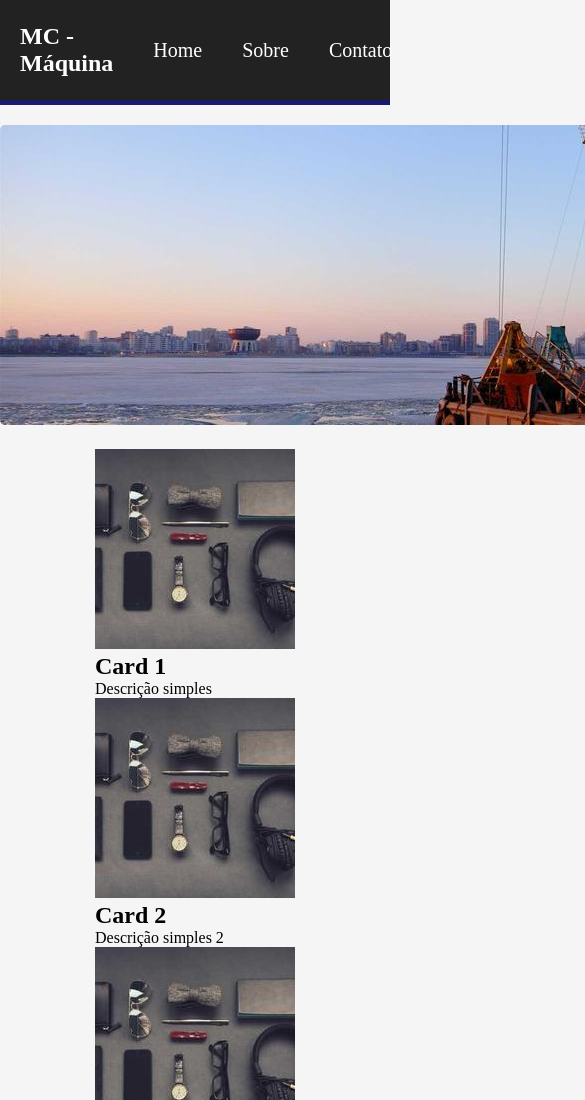
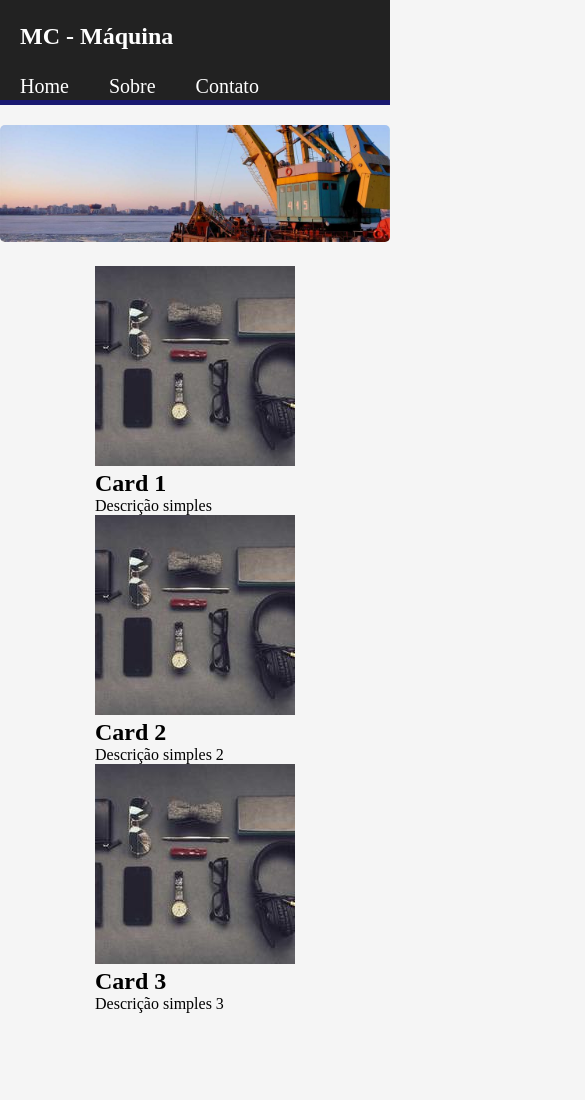
Before and after one commit to fabricio-sant/Curso-Fullstack, a plain HTML site: page mine-site/index.html in a window 390 px wide. Shown: the top 1100 px of the page, 585 px wide, since content can reach past the window. After the commit the page ends 1033 px from the top, so only its background shows below. Drawn offline with Linux system fonts and the light colour scheme.

Commit message:
deixei responsivo para mobile

```diff
--- a/mine-site/css/style.css
+++ b/mine-site/css/style.css
@@ -34,6 +34,7 @@ header {
     display: flex;
     align-items: center;
     justify-content: space-between;
+    flex-wrap: wrap;
 }
 
 header h1 {
@@ -63,6 +64,7 @@ header nav ul a:hover {
 
 .carousel img {
     border-radius: 5px;
+    width: 100%;
 }
 
 .cards {
```
